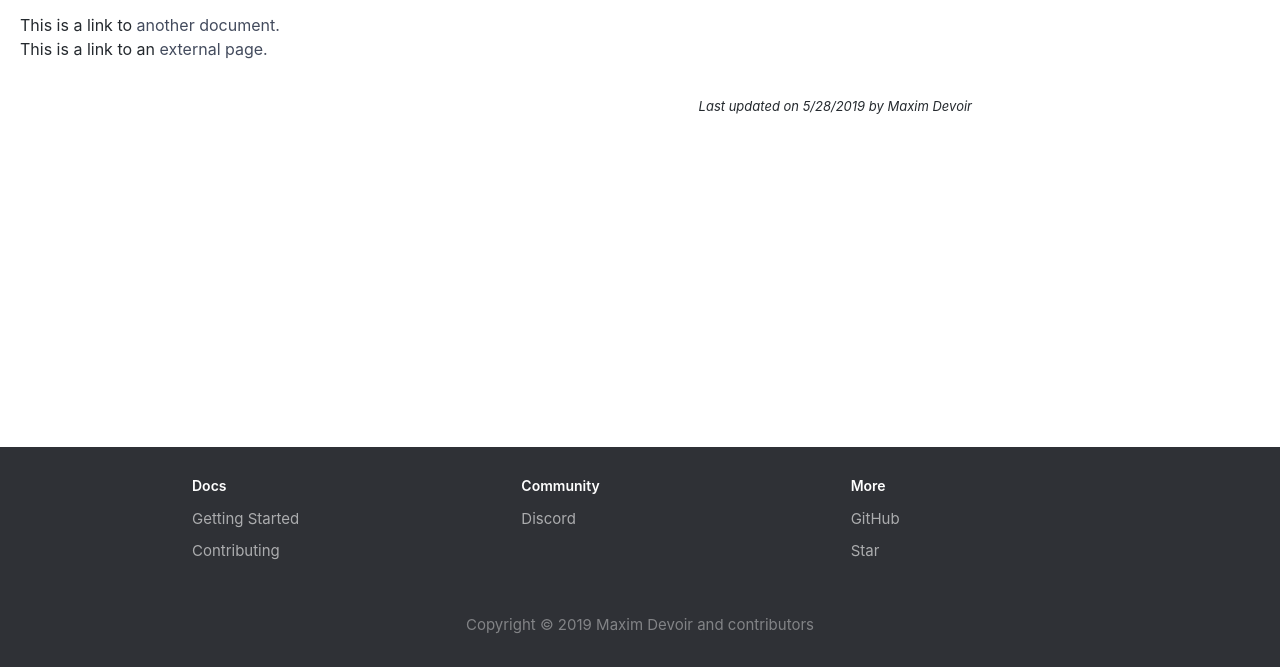
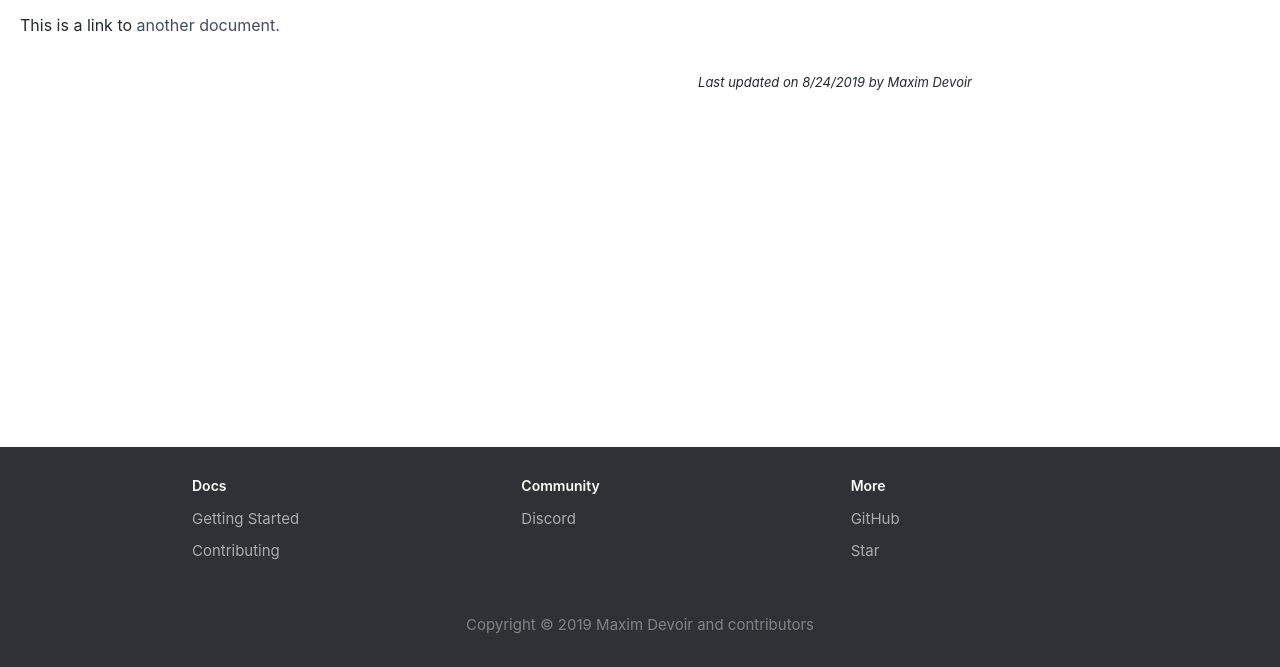
Before and after one commit to nom-app/create-nom-app, a plain HTML site: page docs/doc2.html in a window 1280 px wide. Shown: the part 133-800 px from the top of the page. Drawn offline with nearby package versions, Linux system fonts and the light colour scheme; a script that the page names is missing.

Commit message:
Deploy website
Deploy website version based on 059b2872d9a394b89f73954db4738476d8ac810d

```diff
--- a/docs/doc2.html
+++ b/docs/doc2.html
@@ -1,4 +1,4 @@
-<!DOCTYPE html><html lang="en"><head><meta charSet="utf-8"/><meta http-equiv="X-UA-Compatible" content="IE=edge"/><title>document number 2 · Create Nom App</title><meta name="viewport" content="width=device-width"/><meta name="generator" content="Docusaurus"/><meta name="description" content="This is a link to [another document.](/docs/doc3)  "/><meta name="docsearch:language" content="en"/><meta property="og:title" content="document number 2 · Create Nom App"/><meta property="og:type" content="website"/><meta property="og:url" content="https://create-nom.app/"/><meta property="og:description" content="This is a link to [another document.](/docs/doc3)  "/><meta property="og:image" content="https://create-nom.app/img/undraw_online.svg"/><meta name="twitter:card" content="summary"/><meta name="twitter:image" content="https://create-nom.app/img/undraw_tweetstorm.svg"/><link rel="shortcut icon" href="/undefined"/><link rel="stylesheet" href="//cdnjs.cloudflare.com/ajax/libs/highlight.js/9.12.0/styles/default.min.css"/><script>
+<!DOCTYPE html><html lang="en"><head><meta charSet="utf-8"/><meta http-equiv="X-UA-Compatible" content="IE=edge"/><title>document number 2 · Create Nom App</title><meta name="viewport" content="width=device-width"/><meta name="generator" content="Docusaurus"/><meta name="description" content="This is a link to [another document.](/docs/doc3)"/><meta name="docsearch:language" content="en"/><meta property="og:title" content="document number 2 · Create Nom App"/><meta property="og:type" content="website"/><meta property="og:url" content="https://create-nom.app/"/><meta property="og:description" content="This is a link to [another document.](/docs/doc3)"/><meta property="og:image" content="https://create-nom.app/img/undraw_online.svg"/><meta name="twitter:card" content="summary"/><meta name="twitter:image" content="https://create-nom.app/img/undraw_tweetstorm.svg"/><link rel="shortcut icon" href="/undefined"/><link rel="stylesheet" href="//cdnjs.cloudflare.com/ajax/libs/highlight.js/9.12.0/styles/default.min.css"/><script>
               (function(i,s,o,g,r,a,m){i['GoogleAnalyticsObject']=r;i[r]=i[r]||function(){
               (i[r].q=i[r].q||[]).push(arguments)},i[r].l=1*new Date();a=s.createElement(o),
               m=s.getElementsByTagName(o)[0];a.async=1;a.src=g;m.parentNode.insertBefore(a,m)
@@ -12,6 +12,5 @@
             {"zIndex":100}
           )
         });
-        </script><script src="/js/scrollSpy.js"></script><link rel="stylesheet" href="/css/main.css"/><script src="/js/codetabs.js"></script></head><body class="sideNavVisible separateOnPageNav"><div class="fixedHeaderContainer"><div class="headerWrapper wrapper"><header><a href="/"><h2 class="headerTitle">Create Nom App</h2></a><div class="navigationWrapper navigationSlider"><nav class="slidingNav"><ul class="nav-site nav-site-internal"><li class=""><a href="/docs/getting-started" target="_self">Docs</a></li><li class=""><a href="/docs/contributing-introduction" target="_self">Contribute</a></li><li class=""><a href="https://www.github.com/MaximDevoir/create-nom-app" target="_self">GitHub</a></li></ul></nav></div></header></div></div><div class="navPusher"><div class="docMainWrapper wrapper"><div class="container mainContainer"><div class="wrapper"><div class="post"><header class="postHeader"><a class="edit-page-link button" href="https://github.com/MaximDevoir/create-nom-app/edit/master/docs/docs/doc2.md" target="_blank" rel="noreferrer noopener">Edit</a><h1 class="postHeaderTitle">document number 2</h1></header><article><div><span><p>This is a link to <a href="/docs/doc3">another document.</a>  <br>
-This is a link to an <a href="http://www.example.com">external page.</a></p>
-</span></div></article></div><div class="docLastUpdate"><em>Last updated on 5/28/2019 by Maxim Devoir</em></div><div class="docs-prevnext"></div></div></div><nav class="onPageNav"></nav></div><footer class="nav-footer" id="footer"><section class="sitemap"><a href="/" class="nav-home"></a><div><h5>Docs</h5><a href="/docs/getting-started">Getting Started</a><a href="/docs/contributing-introduction">Contributing</a></div><div><h5>Community</h5><a href="https://discord.gg/T3qZyb2" target="_blank" rel="noreferrer noopener">Discord</a></div><div><h5>More</h5><a href="https://github.com/MaximDevoir/create-nom-app">GitHub</a><a class="github-button" href="https://github.com/MaximDevoir/create-nom-app" data-icon="octicon-star" data-size="normal" data-count-href="/maximdevoir/create-nom-app/stargazers" data-show-count="true" data-count-aria-label="# stargazers on GitHub" aria-label="Star Create Nom App on GitHub">Star</a></div></section><section class="copyright">Copyright © 2019 Maxim Devoir and contributors</section></footer></div></body></html>
+        </script><script src="/js/scrollSpy.js"></script><link rel="stylesheet" href="/css/main.css"/><script src="/js/codetabs.js"></script></head><body class="sideNavVisible separateOnPageNav"><div class="fixedHeaderContainer"><div class="headerWrapper wrapper"><header><a href="/"><h2 class="headerTitle">Create Nom App</h2></a><div class="navigationWrapper navigationSlider"><nav class="slidingNav"><ul class="nav-site nav-site-internal"><li class=""><a href="/docs/getting-started" target="_self">Docs</a></li><li class=""><a href="/docs/contributing-introduction" target="_self">Contribute</a></li><li class=""><a href="https://www.github.com/MaximDevoir/create-nom-app" target="_self">GitHub</a></li></ul></nav></div></header></div></div><div class="navPusher"><div class="docMainWrapper wrapper"><div class="container mainContainer"><div class="wrapper"><div class="post"><header class="postHeader"><a class="edit-page-link button" href="https://github.com/MaximDevoir/create-nom-app/edit/master/docs/docs/doc2.md" target="_blank" rel="noreferrer noopener">Edit</a><h1 class="postHeaderTitle">document number 2</h1></header><article><div><span><p>This is a link to <a href="/docs/doc3">another document.</a></p>
+</span></div></article></div><div class="docLastUpdate"><em>Last updated on 8/24/2019 by Maxim Devoir</em></div><div class="docs-prevnext"></div></div></div><nav class="onPageNav"></nav></div><footer class="nav-footer" id="footer"><section class="sitemap"><a href="/" class="nav-home"></a><div><h5>Docs</h5><a href="/docs/getting-started">Getting Started</a><a href="/docs/contributing-introduction">Contributing</a></div><div><h5>Community</h5><a href="https://discord.gg/T3qZyb2" target="_blank" rel="noreferrer noopener">Discord</a></div><div><h5>More</h5><a href="https://github.com/MaximDevoir/create-nom-app">GitHub</a><a class="github-button" href="https://github.com/MaximDevoir/create-nom-app" data-icon="octicon-star" data-size="normal" data-count-href="/maximdevoir/create-nom-app/stargazers" data-show-count="true" data-count-aria-label="# stargazers on GitHub" aria-label="Star Create Nom App on GitHub">Star</a></div></section><section class="copyright">Copyright © 2019 Maxim Devoir and contributors</section></footer></div></body></html>
```
Also changed, not shown: docs/doc2/index.html (+3 -4 lines).
